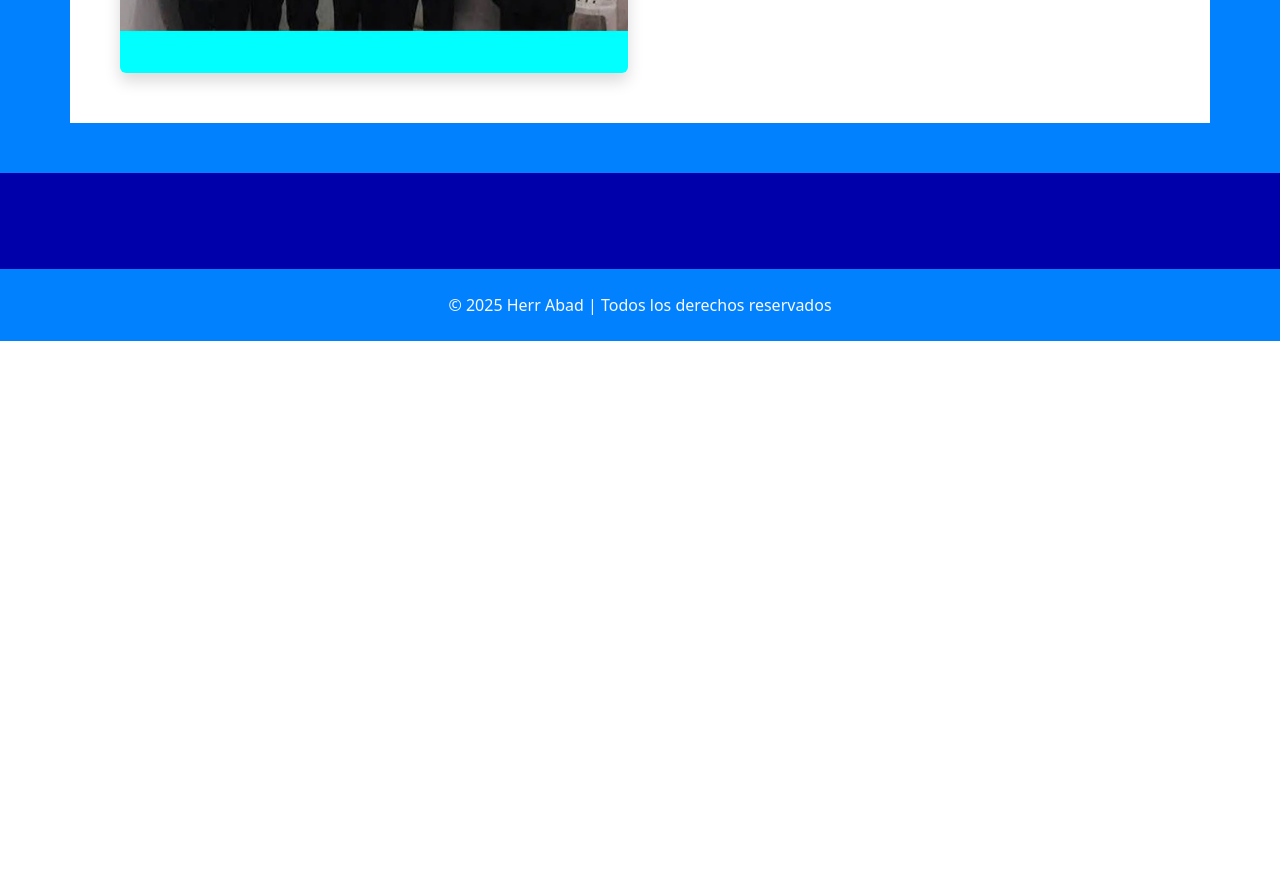
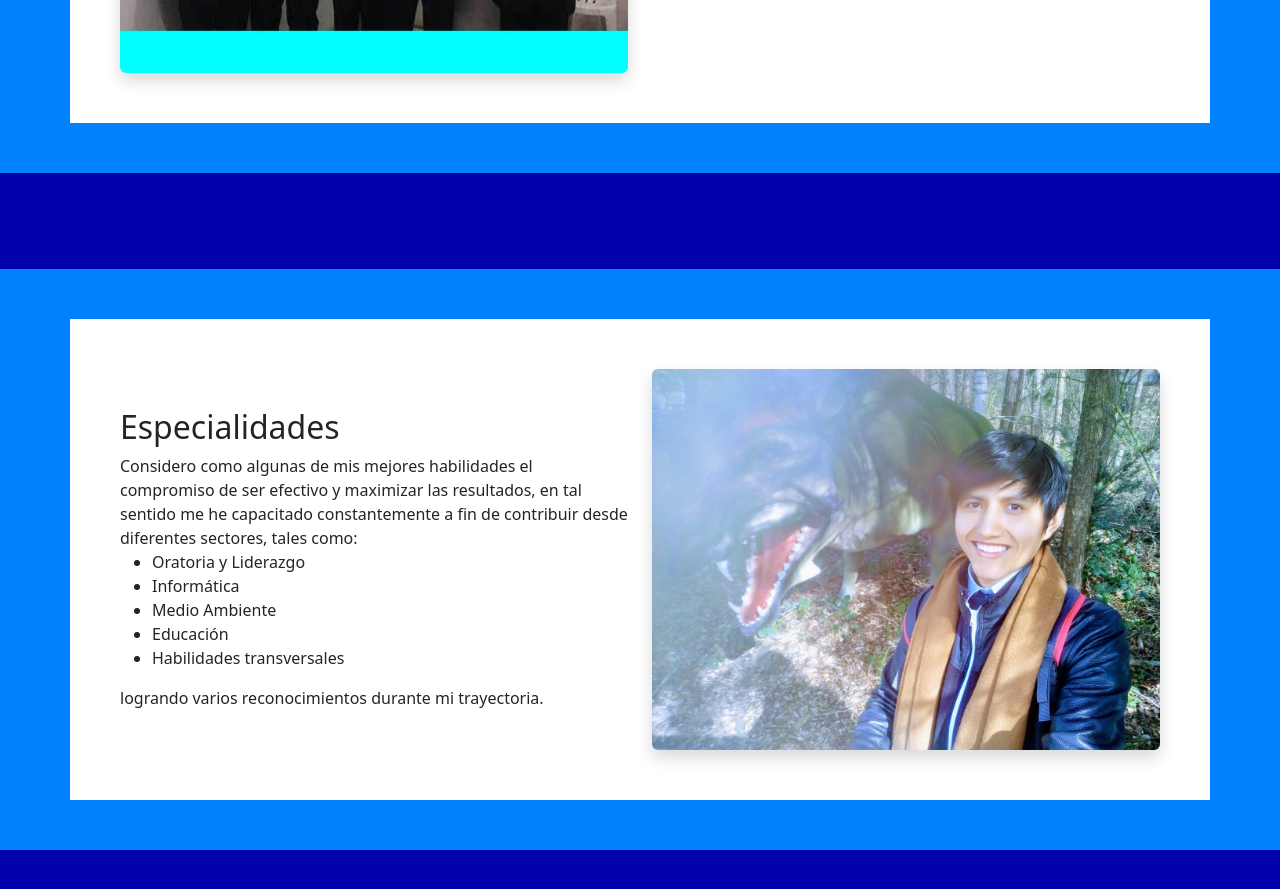
Before and after one commit to miguel-abad/miguel-abad.github.io, a Jekyll site: the page built from index.html, in a window 1280 px wide and 900 px high, scrolled down 2084 px. Shown: the top 889 px of the window. Built offline with Jekyll 4.4.1, drawn with Linux system fonts in a browser that asks for light colours; before the commit the page ends 2425 px from its top, so only the background shows below that; some of the changed text lies outside the part shown.

Commit message:
Agregar secciones al Inicio

```diff
--- a/index.html
+++ b/index.html
@@ -17,7 +17,7 @@
     <div class="container"></div>
   </div>
 
-  <!-- Sobre mí -->
+  <!-- contenido con imagen -->
   <section id="sobre-mi">
     <div class="container twt">
       <div class="row align-items-center">
@@ -39,7 +39,7 @@
     <div class="container"></div>
   </div>
 
-  <!-- Sobre mí -->
+  <!-- contenido -->
   <section id="sobre-mi">
     <div class="container twt">
       <div class="row align-items-center">
@@ -56,4 +56,52 @@
     </div>
   </section>
 
+<!-- Separador -->
+  <div class="navbar navbar-expand-lg navbar-dark stronger py-5">
+    <div class="container"></div>
+  </div>
+
+ <!-- contenido con imagen -->
+  <section id="sobre-mi">
+    <div class="container twt">
+      <div class="row align-items-center">
+        <div class="col-md-6">
+          <h2>Especialidades</h2>
+          <p>Considero como algunas de mis mejores habilidades el compromiso de ser efectivo y maximizar las resultados, en tal sentido me he capacitado constantemente a fin de contribuir desde diferentes sectores, tales como:
+            <ul>
+              <li>Oratoria y Liderazgo</li>
+              <li>Informática</li>
+              <li>Medio Ambiente</li>
+              <li>Educación</li>
+              <li>Habilidades transversales</li>
+            </ul>
+          logrando varios reconocimientos durante mi trayectoria.</p>
+        </div>
+        <div class="col-md-6">
+          <img class="img-fluid rounded shadow" src="/images/ft/miguelabaddp.jpg" alt="Foto profesional">
+        </div>
+      </div>
+    </div>
+  </section>
+
+ <!-- Separador -->
+  <div class="navbar navbar-expand-lg navbar-dark stronger py-5">
+    <div class="container"></div>
+  </div>
+
+  <!-- contenido -->
+  <section id="sobre-mi">
+    <div class="container twt">
+      <div class="row align-items-center">
+         <div class="col-md-6">
+          <img class="img-fluid rounded shadow" src="images/ft/sustentacion.JPG" alt="Foto profesional">
+         </div>
+        <div class="col-md-6">
+          <h2>Más Información</h2>
+          <p>Para encontrar información especifica sobre un sector de mi campo laboral, o contrastar la información aquí presentada, lo invito a consultar las redes sociales especificas para ese tema, como Likedin, Facebook, Computrabajo, Youtube, entre otros          </p>
+        </div>
+      </div>
+    </div>
+  </section>
+
 {% include footer.html %}
```
